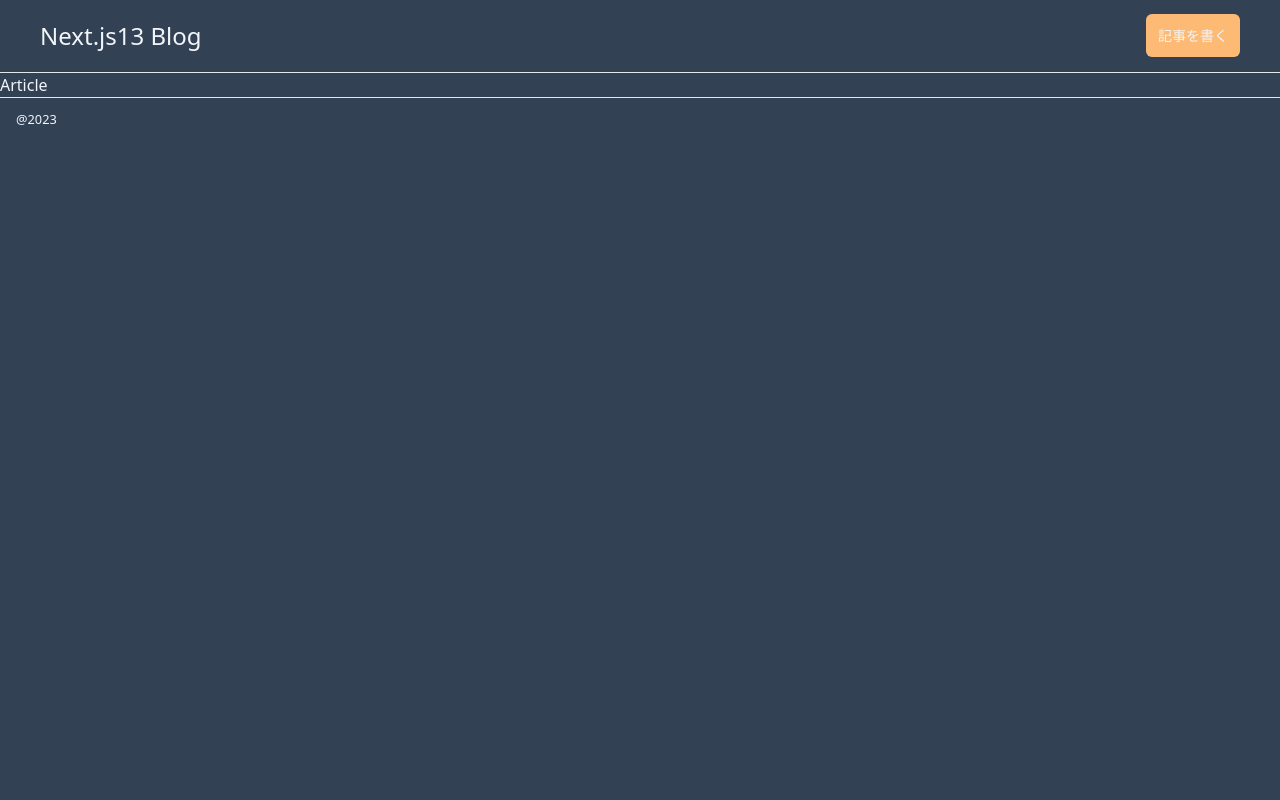
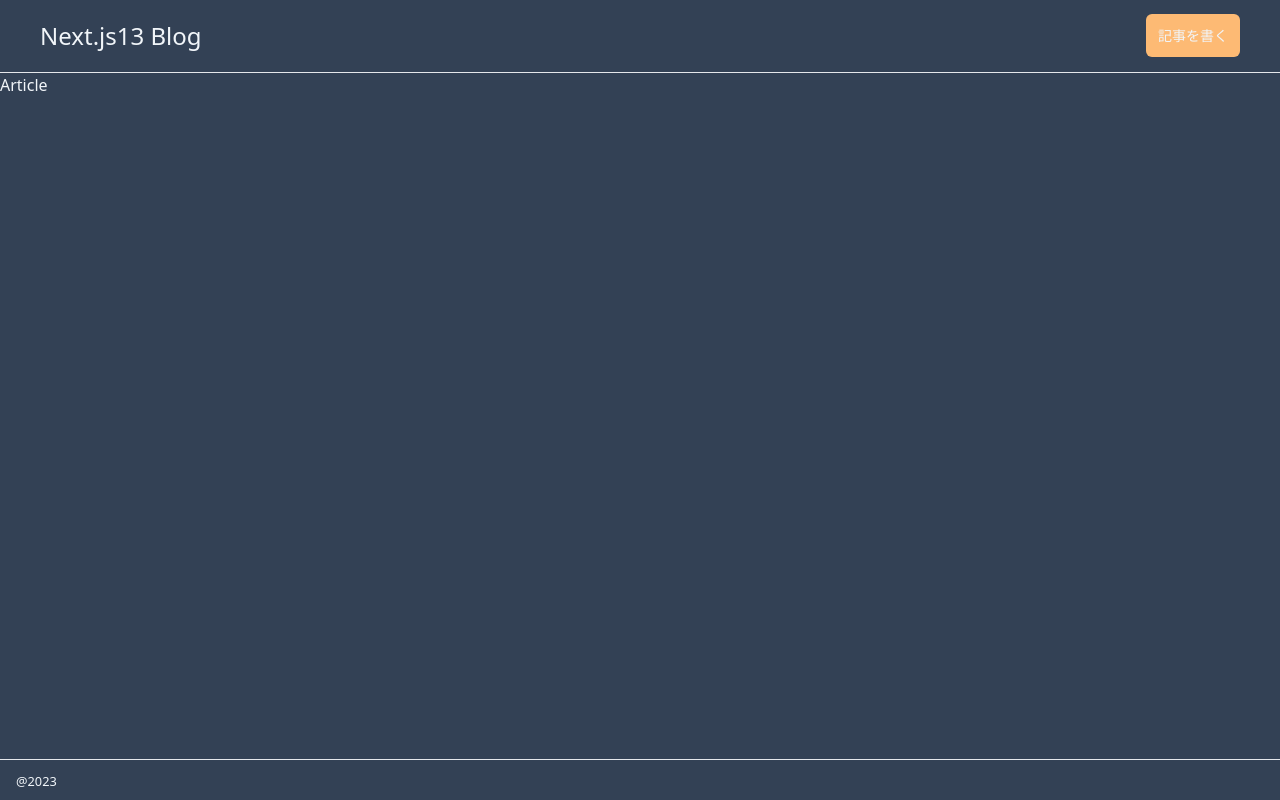
Before and after one commit to mskk3215/next.js13-tailwindcss-udemy-blog, a Next.js app: page /articles in a window 1280 px wide. Built offline with nearby package versions, Linux system fonts and the light colour scheme.

Commit message:
fix:Footer location

```diff
--- a/src/app/layout.tsx
+++ b/src/app/layout.tsx
@@ -18,9 +18,13 @@ export default function RootLayout({
   return (
     <html lang="jp">
       <body className="container mx-auto bg-slate-700 text-slate-100">
-        <Header />
-        <Suspense fallback={<Loading />}> {children}</Suspense>
-        <Footer />
+        <div className="flex flex-col min-h-screen">
+          <Header />
+          <main className="flex-grow">
+            <Suspense fallback={<Loading />}> {children}</Suspense>
+          </main>
+          <Footer />
+        </div>
       </body>
     </html>
   );
```
